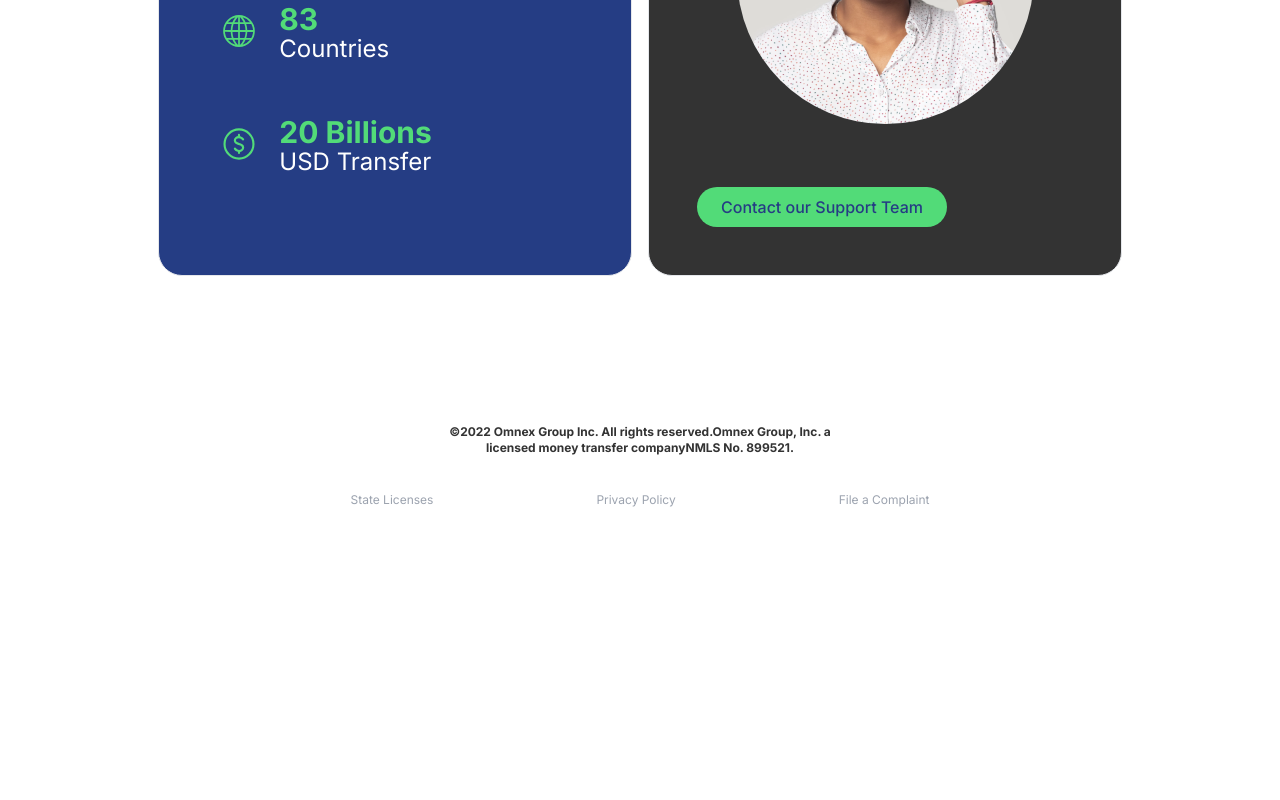
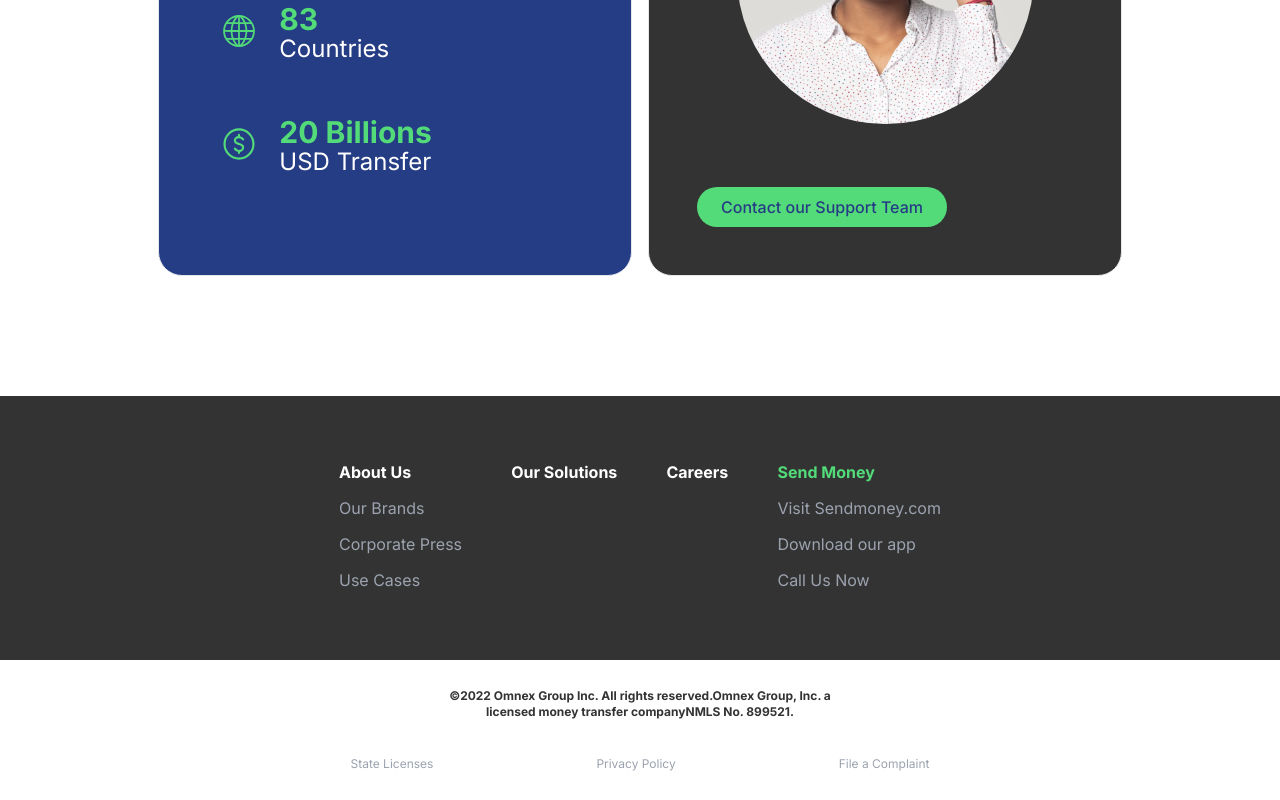
Before and after one commit to hkim13/omnexgroup, a Next.js app: page / in a window 1280 px wide. Shown: the part 3523-4323 px from the top of the page. Before the commit the page ends 4059 px from the top, so only its background shows below. Built offline with nearby package versions, Linux system fonts and the light colour scheme.

Commit message:
footer redone

```diff
--- a/app/(home)/page.js
+++ b/app/(home)/page.js
@@ -252,8 +252,3 @@ export default function HomePage() {
     </>
   )
 }
-/*
-<div className='bg-gray-300 w-[364px] h-[364px] flex hidden sm:block pt-10 '>
-                    <div className='self-end w-[297px] h-[297px] rounded-full bg-cover bg-no-repeat bg-center' style={{backgroundImage: "url('/Webp/AdobeStock_279786268.webp')"}}/>
-                    <div className='self-start w-[122px] h-[122px] rounded-full bg-cover bg-no-repeat bg-center bg-green' style={{backgroundImage: "url('/SVG/24-Worldmap.svg')",  backgroundSize:"70%"}}/>
-                  </div> */
--- a/app/components/Footer.js
+++ b/app/components/Footer.js
@@ -38,7 +38,28 @@ export default function Footer() {
 
       {/* desktop version */}
       <div className='bg-[#333333] text-base hidden sm:block'>
-
+        <div className='flex flex-row justify-between mx-auto max-w-[730px] p-16'>
+          <div className='flex flex-col gap-2'>
+            <Link href="/about-us/our-brands" className="text-[#FFFFFF] font-bold hover:text-gray-300 mb-1">About Us</Link>
+            <Link href="/about-us/our-brands" className="text-gray-400 hover:text-gray-300 mb-1">Our Brands</Link>
+            <Link href="/about-us/corporate-press" className="text-gray-400 hover:text-gray-300 mb-1">Corporate Press</Link>
+            <Link href="/about-us/use-cases" className="text-gray-400 hover:text-gray-300 mb-1">Use Cases</Link>
+          </div>
+          {/* Our solutions*/}
+          <div>
+            <Link href="/our-solutions" className="font-bold text-base hover:text-gray-300 mb-2.5">Our Solutions</Link>
+          </div>
+              {/* Careers */}
+          <div>
+            <Link href="/careers" className="font-bold text-base hover:text-gray-300 mb-2.5">Careers</Link>
+          </div>
+          <div className='flex flex-col gap-2'>
+            <Link href="https://sendmoney.com" className="text-green font-bold hover:text-gray-300 mb-1">Send Money</Link>
+            <Link href="https://sendmoney.com" className="text-gray-400 hover:text-gray-300 mb-1">Visit Sendmoney.com</Link>
+            <Link href="/app" className="text-gray-400 hover:text-gray-300 mb-1">Download our app</Link>
+            <Link href="/contact" className="text-gray-400 hover:text-gray-300 mb-1">Call Us Now</Link>
+          </div>
+        </div>
       </div>
 
       <div className='flex flex-col py-7 gap-9 items-center mx-auto'>
```
